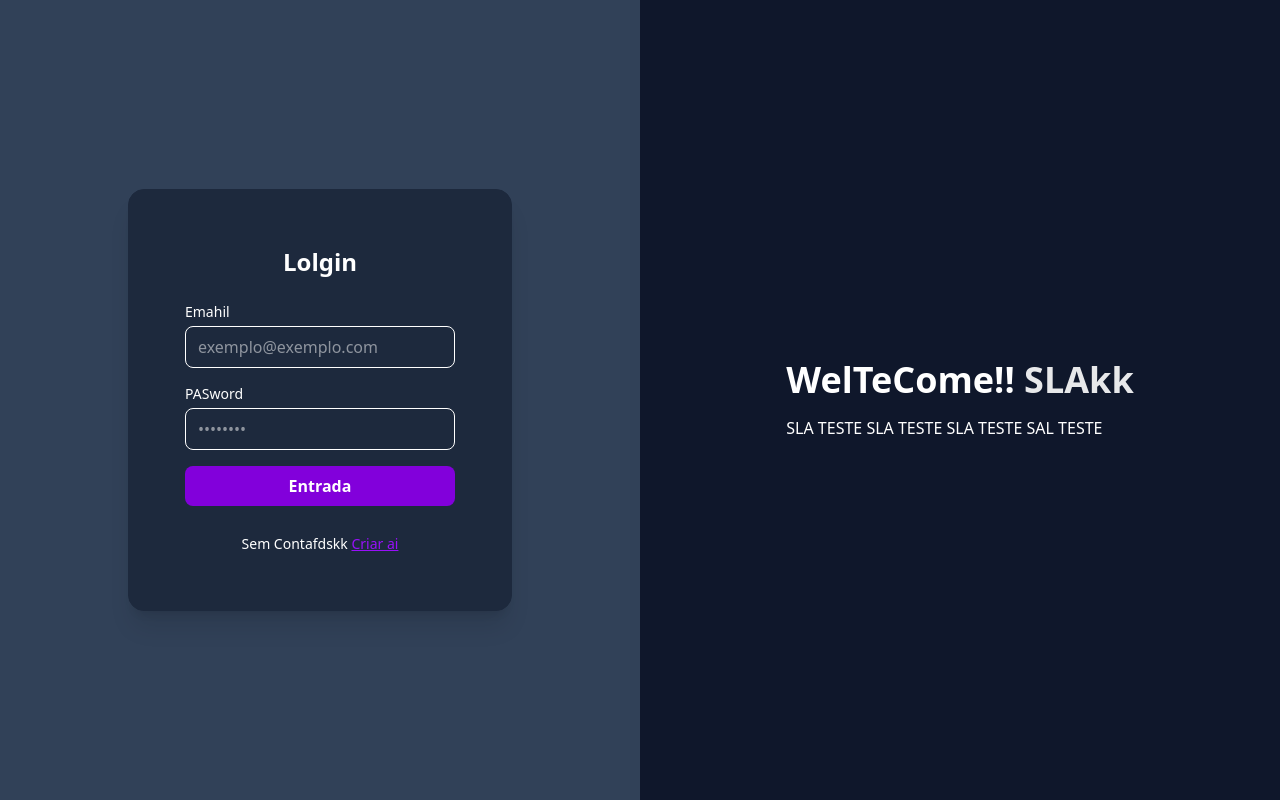
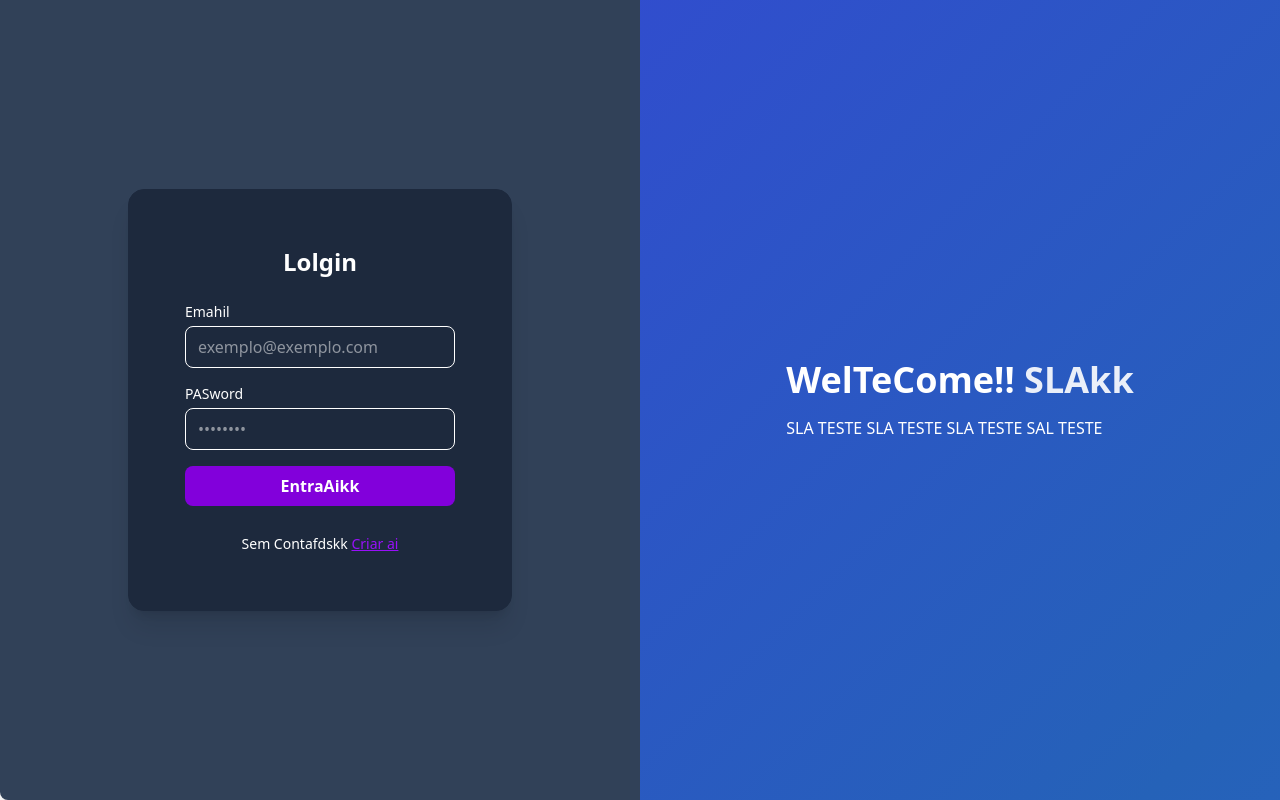
Before and after one commit to Devora-Oficial/Devora-Hackathon, a React app in the folder Front-end/: page / in a window 1280 px wide. Built offline with nearby package versions, Linux system fonts and the light colour scheme; the HTML template or start-up script is replaced by a standard one.

Commit message:
Teste 2 Login
sla

```diff
--- a/Front-end/src/App.jsx
+++ b/Front-end/src/App.jsx
@@ -4,7 +4,7 @@ function App() {
   // -- Tela Login --
 
   return (
-    <div className="min-h-screen flex bg-slate-700 sh">
+    <div className="min-h-screen flex bg-slate-700 shadow-xl rounded-b-lg">
       <div className="w-1/2 flex items-center justify-center">
         <div className="w-full max-w-sm bg-slate-800 p-14 rounded-2xl shadow-xl border border-slate-800">
           <h2 className="text-2xl font-bold text-center mb-6 text-white">Lolgin</h2>
@@ -18,14 +18,14 @@ function App() {
               <label className="block text-sm text-white font-medium mb-1">PASword</label>
               <input type="password" className="w-full px-3 py-2 border rounded-lg text-white" placeholder="••••••••" />
             </div>
-            <button className="w-full py-2 bg-purple-700 text-white font-semibold rounded-lg">Entrada</button>
+            <button className="w-full py-2 bg-purple-700 text-white font-semibold rounded-lg">EntraAikk</button>
             <p className="text-center text-sm text-white mt-3 ">Sem Contafdskk <a className="text-purple-600 underline cursor-pointer">Criar ai</a></p>
           </div>
         </div>
       </div>
 
       <div className="w-1/2 relative  overflow-hidden flex items-center justify-center">
-        <div className="absolute inset-0 bg-slate-900 bg-center">
+        <div className="absolute inset-0  bg-gradient-zen bg-center">
         </div>
 
         <div className="absolute bg-blue-700"></div>
--- a/Front-end/src/index.css
+++ b/Front-end/src/index.css
@@ -1 +1,25 @@
 @import 'tailwindcss';
+
+@layer utilities {
+  .bg-gradient-zen {
+    background: linear-gradient(135deg,
+      rgb(75, 30, 255),
+      rgb(37, 98, 184),
+      rgb(71, 93, 255)
+    );
+    background-size: 600% 600%;
+    animation: gradient-zen 28s ease-in-out infinite;
+  }
+
+  @keyframes gradient-zen {
+    0% {
+      background-position: 0% 50%;
+    }
+    50% {
+      background-position: 100% 50%;
+    }
+    100% {
+      background-position: 0% 50%;
+    }
+  }
+}
```
